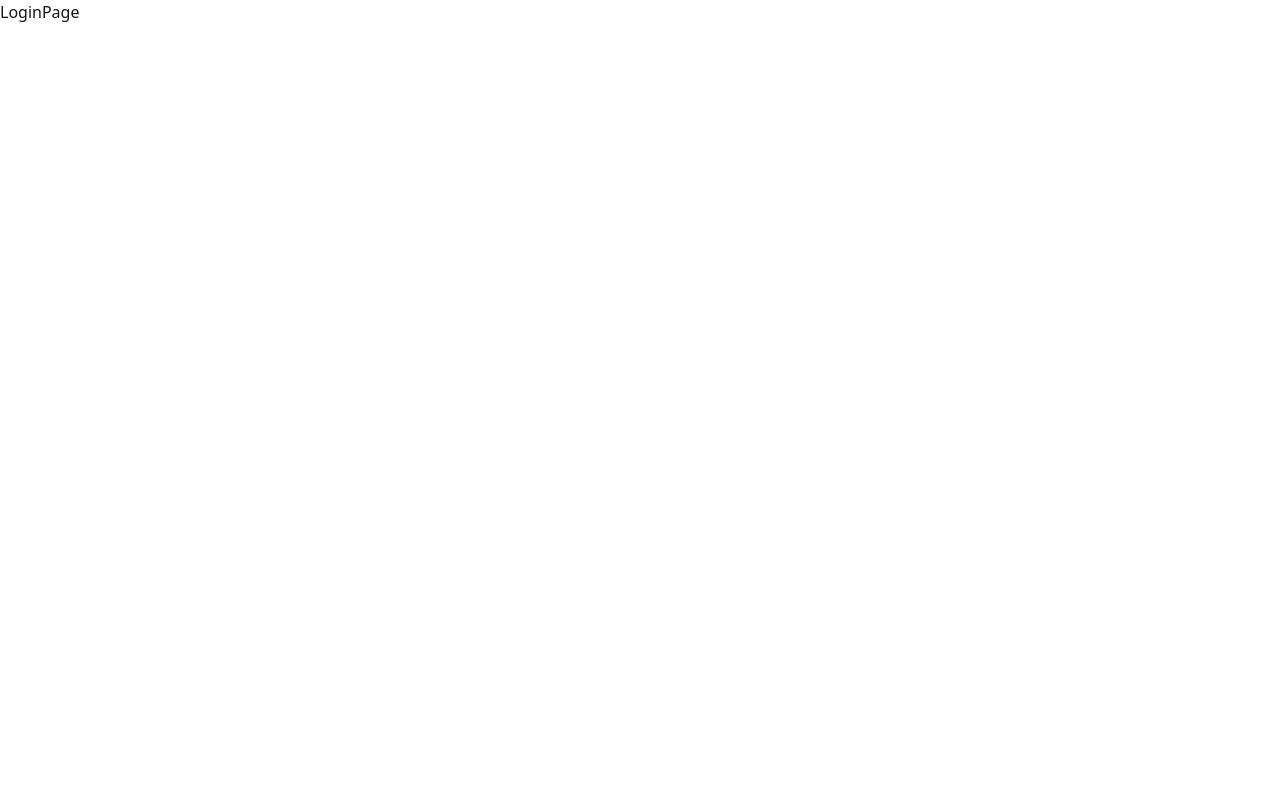
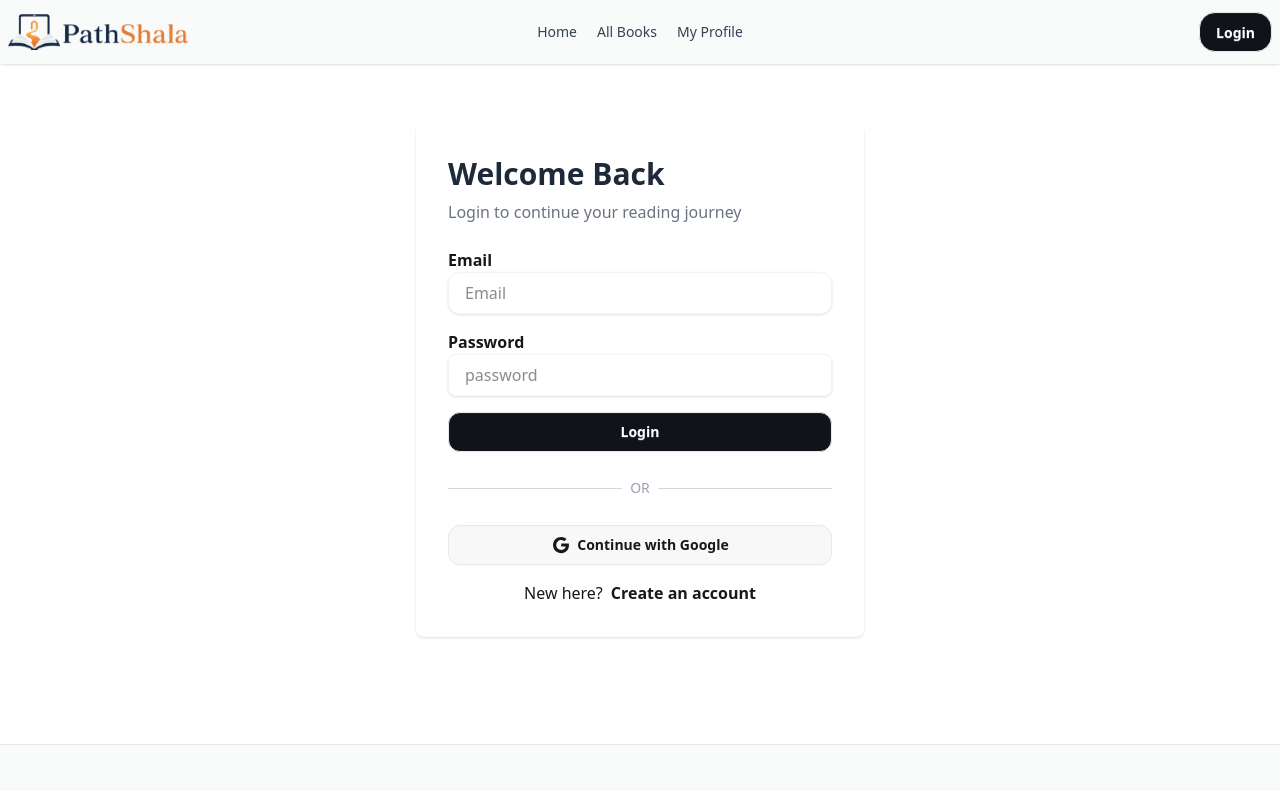
Before and after one commit to Prachurjo-prog/PathShala-Project, a Next.js app: page /login in a window 1280 px wide. Shown: the top 791 px of the page. Built offline with nearby package versions, Linux system fonts and the light colour scheme.

Commit message:
login page completed

```diff
--- a/package.json
+++ b/package.json
@@ -9,6 +9,7 @@
     "lint": "eslint"
   },
   "dependencies": {
+    "better-auth": "^1.6.9",
     "lucide": "^1.3.0",
     "next": "16.2.4",
     "react": "19.2.4",
--- a/public/catagory.json
+++ b/public/catagory.json
@@ -1,82 +1,15 @@
 [
     {
-"id": 1,
-"name": "Story",
-"slug": "story"
-},
-{
-"id": 2,
-"name": "Tech",
-"slug": "tech"
-},
-{
-"id": 3,
-"name": "Science",
-"slug": "science"
-},
-{
-"id": 4,
-"name": "Story",
-"slug": "story"
-},
-{
-"id": 5,
-"name": "Tech",
-"slug": "tech"
-},
-{
-"id": 6,
-"name": "Science",
-"slug": "science"
-},
-{
-"id": 7,
-"name": "Story",
-"slug": "story"
-},
-{
-"id": 8,
-"name": "Tech",
-"slug": "tech"
-},
-{
-"id": 9,
-"name": "Science",
-"slug": "science"
-},
-{
-"id": 10,
-"name": "Story",
-"slug": "story"
-},
-{
         "id": 11,
-"name": "Tech",
-"slug": "tech"
+        "catagory": "Tech"
     },
     {
         "id": 12,
-"name": "Science",
-"slug": "science"
+        "catagory": "Science"
     },
     {
         "id": 13,
-"name": "Story",
-"slug": "story"
-},
-{
-"id": 14,
-"name": "Tech",
-"slug": "tech"
-},
-{
-"id": 15,
-"name": "Science",
-"slug": "science"
-},
-{
-"id": 16,
-"name": "Story",
-"slug": "story"
+        "catagory": "Story"
     }
+
 ]
--- a/src/Components/BooksCard.jsx/AllBooks.jsx
+++ b/src/Components/BooksCard.jsx/AllBooks.jsx
@@ -4,6 +4,8 @@ import StoryBooks from "./StoryBooks";
 const AllBooks = () => {
     return (
         <div>
+            <h2 className="text-4xl font-bold container mx-auto mt-10">All Books</h2>
+
             <StoryBooks/>
         </div>
     );
--- a/src/Components/BooksCard.jsx/StoryBooks.jsx
+++ b/src/Components/BooksCard.jsx/StoryBooks.jsx
@@ -6,10 +6,10 @@ const StoryBooks = async () => {
   const data = await res.json();
   console.log(data);
   return (
-    <div className="container mx-auto md:py-15 py-5">
-      <h2 className="text-4xl font-bold">All Books</h2>
+    <div className="container mx-auto md:py-12 py-5 ">
 
-      <div className="grid md:grid-cols-4 gap-5 mt-5">
+
+      <div className="grid md:grid-cols-4 sm:grid-cols-2 gap-5 ">
         {data.map((b) => (
           <div
             key={b.id}
--- /dev/null
+++ b/src/app/(auth)/layout.jsx
@@ -0,0 +1,15 @@
+import Footer from "@/Components/Shared/Footer";
+import NavBar from "@/Components/Shared/NavBar";
+
+
+const AuthLayout = ({children}) => {
+    return (
+        <div>
+            <NavBar/>
+            {children}
+            <Footer/>
+        </div>
+    );
+};
+
+export default AuthLayout;
--- a/src/app/(auth)/login/page.jsx
+++ b/src/app/(auth)/login/page.jsx
@@ -1,11 +1,62 @@
-import React from 'react';
+import Image from "next/image";
+import Link from "next/link";
+import React from "react";
+import { IoLogoGoogle } from "react-icons/io";
 
-const LoginPage = () => {
-    return (
-        <div>
-            LoginPage
+
+const page = () => {
+  return (
+    <div className="min-h-[80vh] flex items-center justify-center mt-15">
+      <div className="w-full max-w-md p-8 bg-white rounded-lg shadow">
+        <h2 className="text-3xl font-bold text-gray-800 mb-2">
+          Welcome Back
+        </h2>
+        <p className="text-gray-500 mb-6">
+          Login to continue your reading journey
+        </p>
+
+        <div className="space-y-4">
+          <div>
+            <h3 className=" font-bold">Email</h3>
+            <input
+              type="email"
+              placeholder="Email"
+              className="w-full shadow border border-gray-100 rounded-xl px-4 py-2 focus:outline-none focus:ring-2 focus:ring-orange-200"
+            />
+          </div>
+          <div>
+            <h3 className=" font-bold">Password</h3>
+            <input
+              type="password"
+              placeholder="password"
+              className="w-full shadow border border-gray-100 rounded-lg px-4 py-2 focus:outline-none focus:ring-2 focus:ring-orange-200"
+            />
+          </div>
+          <button className="btn w-full text-white bg-[#10131A] rounded-xl">
+            Login
+          </button>
+
+          <div>
+            <div className="relative flex py-5 items-center">
+              <div className="grow border-t border-gray-300"></div>
+              <span className="absolute left-1/2 -translate-x-1/2 bg-white px-2 text-gray-400 text-sm uppercase">
+                or
+              </span>
+            </div>
+          </div>
+
+          <button className="btn w-full hover:bg-[#E0843E] rounded-xl">
+            <IoLogoGoogle className="text-xl"/>
+            Continue with Google
+          </button>
+
+          <span className="text-center gap-2 justify-center flex">New here? <Link href="/register" className="font-bold hover:underline">
+            Create an account
+          </Link></span>
         </div>
-    );
+      </div>
+    </div>
+  );
 };
 
-export default LoginPage;
+export default page;
--- a/src/app/(main)/all-books/page.jsx
+++ b/src/app/(main)/all-books/page.jsx
@@ -1,12 +1,45 @@
-import Image from "next/image";
-import Link from "next/link";
-import logo from "@/assets/logo-rem.png";
+import StoryBooks from "@/Components/BooksCard.jsx/StoryBooks";
+import NavBar from "@/Components/Shared/NavBar";
+import Footer from "@/Components/Shared/Footer";
 
-const AllBooksPage = () => {
+const AllBooksPage = async ({searchParams}) => {
+  const { catagory } = await searchParams;
+  console.log(catagory);
+  const res = await fetch("http://localhost:3000/catagory.json");
+  const catagories = await res.json();
+  // console.log(catagories);
+
+
+  // const filteredCatagories = catagories.filter((catagory) => catagory.catagory.toLowerCase() === catagory.toLowerCase());
+  // console.log(filteredCatagories);
+
   return (
+    <div className="">
+      <NavBar />
+      <div className="container mx-auto">
+        <h2 className="mt-20 text-4xl font-bold ">All Books Page</h2>
+        <div className="flex gap-5 mt-5">
+          {catagories.map((catagory) => (
 
-    <div>
-        All Books Page
+              <div className="" key={catagory.id}>
+              <p className="btn btn-outline rounded-2xl">{catagory.catagory}</p>
+            </div>
+
+
+          ))}
+        </div>
+
+        {/* <div>
+          {
+            filteredCatagories.map((catagory) => (
+              <p key={catagory.id}>{catagory.title}</p>
+            ))
+          }
+        </div> */}
+      </div>
+
+      <StoryBooks />
+      <Footer />
     </div>
   );
 };
--- a/src/app/(main)/layout.jsx
+++ /dev/null
@@ -1,14 +0,0 @@
-import AllBooks from "@/Components/BooksCard.jsx/AllBooks";
-import NavBar from "@/Components/Shared/NavBar";
-
-
-const LayoutPage = () => {
-    return (
-        <div>
-            <NavBar/>
-            <AllBooks/>
-        </div>
-    );
-};
-
-export default LayoutPage;
```
Also changed, not shown: 1 other file (tests, documents, lock files or other folders). Lines whose indentation alone changed are shown as unchanged.
